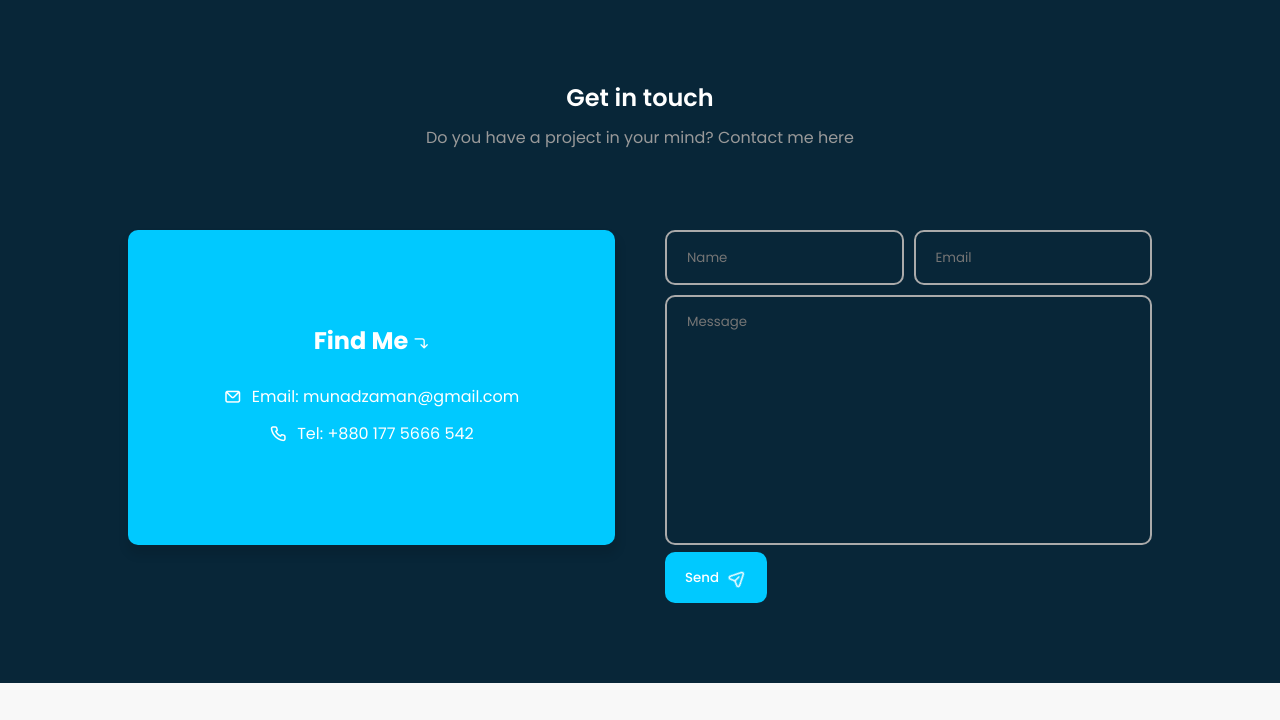
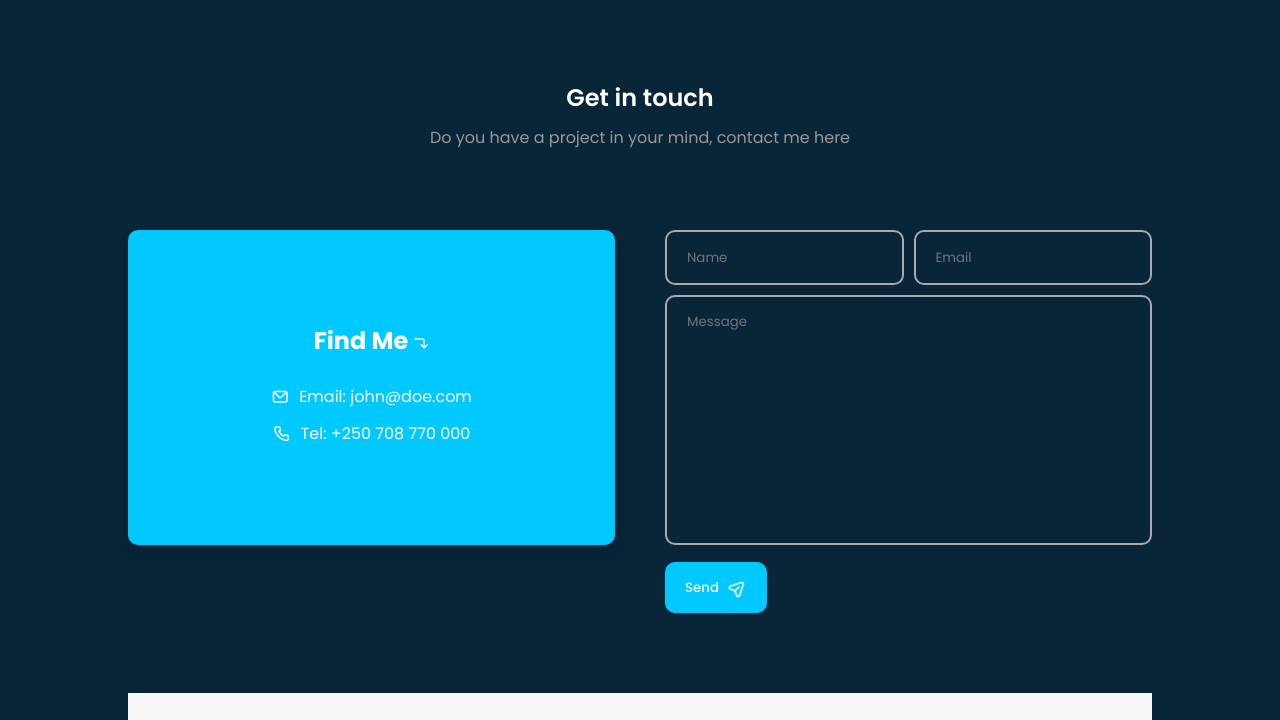
Before and after one commit to munadzaman/munad, a plain HTML site: page index.html in a window 1280 px wide. Shown: the part 1860-2580 px from the top of the page. Drawn offline with nearby package versions, Linux system fonts and the light colour scheme.

Commit message:
minor change

```diff
--- a/index.html
+++ b/index.html
@@ -60,10 +60,13 @@
        <section class="featured-box" id="home">
           <div class="featured-text">
             <div class="featured-text-card">
+                <div class="featured-name">
+                    <p> Hi <br> I'm Ashrafuzzaman Munad </p>
+                </div>
                 <span>I'm a Certified Software Engineer</span>
             </div>
             <div class="featured-name">
-                <p>I do  <span class="typedText"></span></p>
+                <p>My services <br> <span class="typedText"></span></p>
             </div>
             <div class="featured-text-info">
                 <p>Experienced full stack web developer with a passion for creating visually stunning
@@ -196,33 +199,33 @@
 
        <!-- -------------- CONTACT BOX ---------------- -->
 
+       <!-- -------------- CONTACT BOX ---------------- -->
 <section class="section" id="contact">
     <div class="top-header">
       <h1>Get in touch</h1>
-            <span>Do you have a project in your mind? Contact me here</span>
+      <span>Do you have a project in your mind, contact me here</span>
     </div>
     <div class="row">
       <div class="col">
         <div class="contact-info">
           <h2>Find Me <i class="uil uil-corner-right-down"></i></h2>
-                    <p><i class="uil uil-envelope"></i> Email: munadzaman@gmail.com</p>
-                    <p><i class="uil uil-phone"></i> Tel: +880 177 5666 542</p>
+          <p><i class="uil uil-envelope"></i> Email: john@doe.com</p>
+          <p><i class="uil uil-phone"></i> Tel: +250 708 770 000</p>
         </div>
       </div>
       <div class="col">
-                <form action="https://api.web3forms.com/submit" method="POST">
+        <!-- Web3Forms Integrated Contact Form -->
+        <form action="https://api.web3forms.com/submit" method="POST" class="form-control">
           <!-- Web3Forms Access Key -->
-                    <input type="hidden" name="access_key" value="86d858c9-4a54-49e9-b4d2-535e2ef71d54">
+          <input type="hidden" name="access_key" value="YOUR_ACCESS_KEY_HERE">
 
           <!-- Form Inputs -->
-                    <div class="form-control">
           <div class="form-inputs">
             <input type="text" name="name" class="input-field" placeholder="Name" required>
             <input type="email" name="email" class="input-field" placeholder="Email" required>
           </div>
           <div class="text-area">
             <textarea name="message" placeholder="Message" required></textarea>
-                        </div>
           </div>
 
           <!-- Honeypot Spam Protection -->
@@ -237,7 +240,6 @@
     </div>
   </section>
 
-    </main>
 
 
     <!-- --------------- FOOTER --------------- -->
```
Lines whose indentation alone changed are shown as unchanged.
